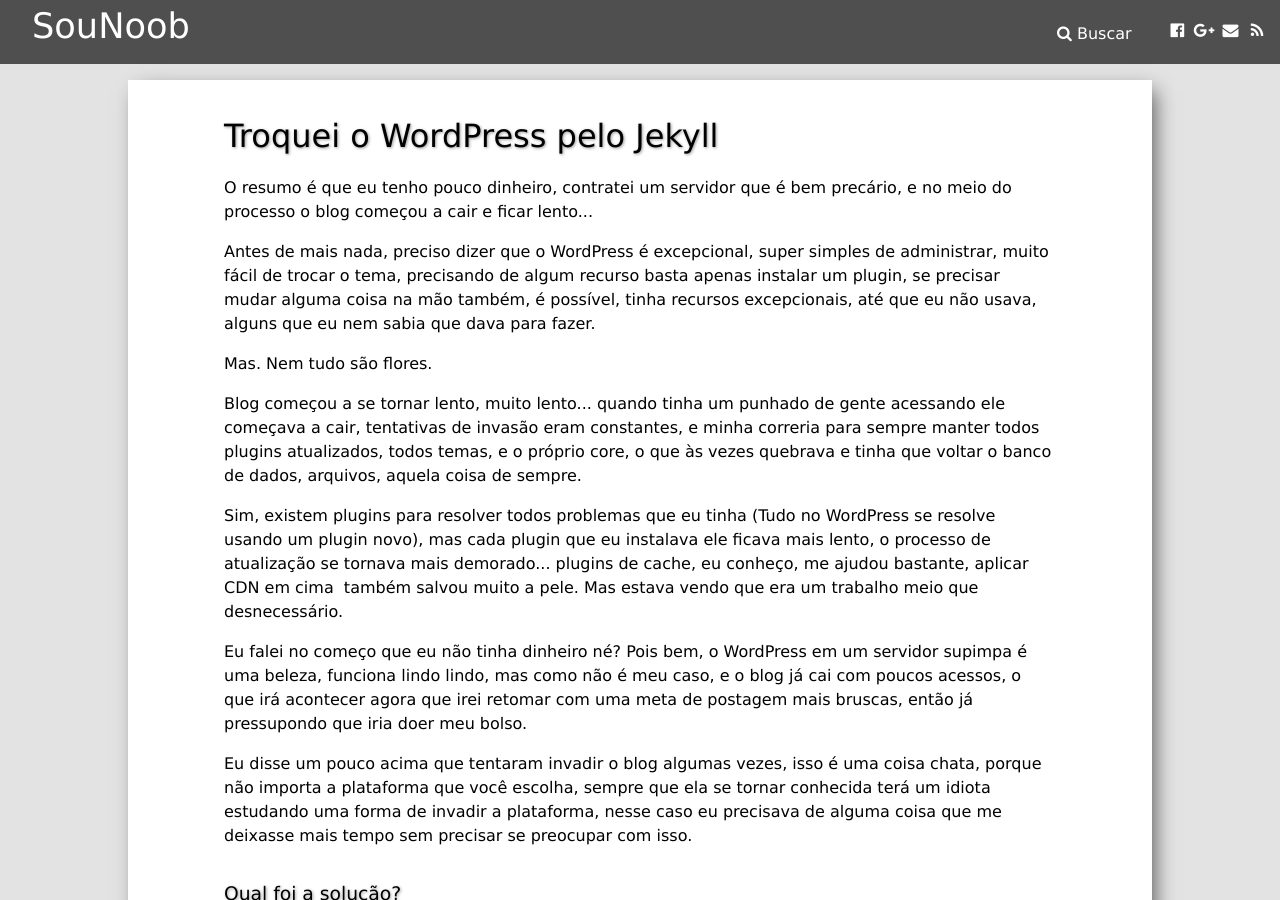
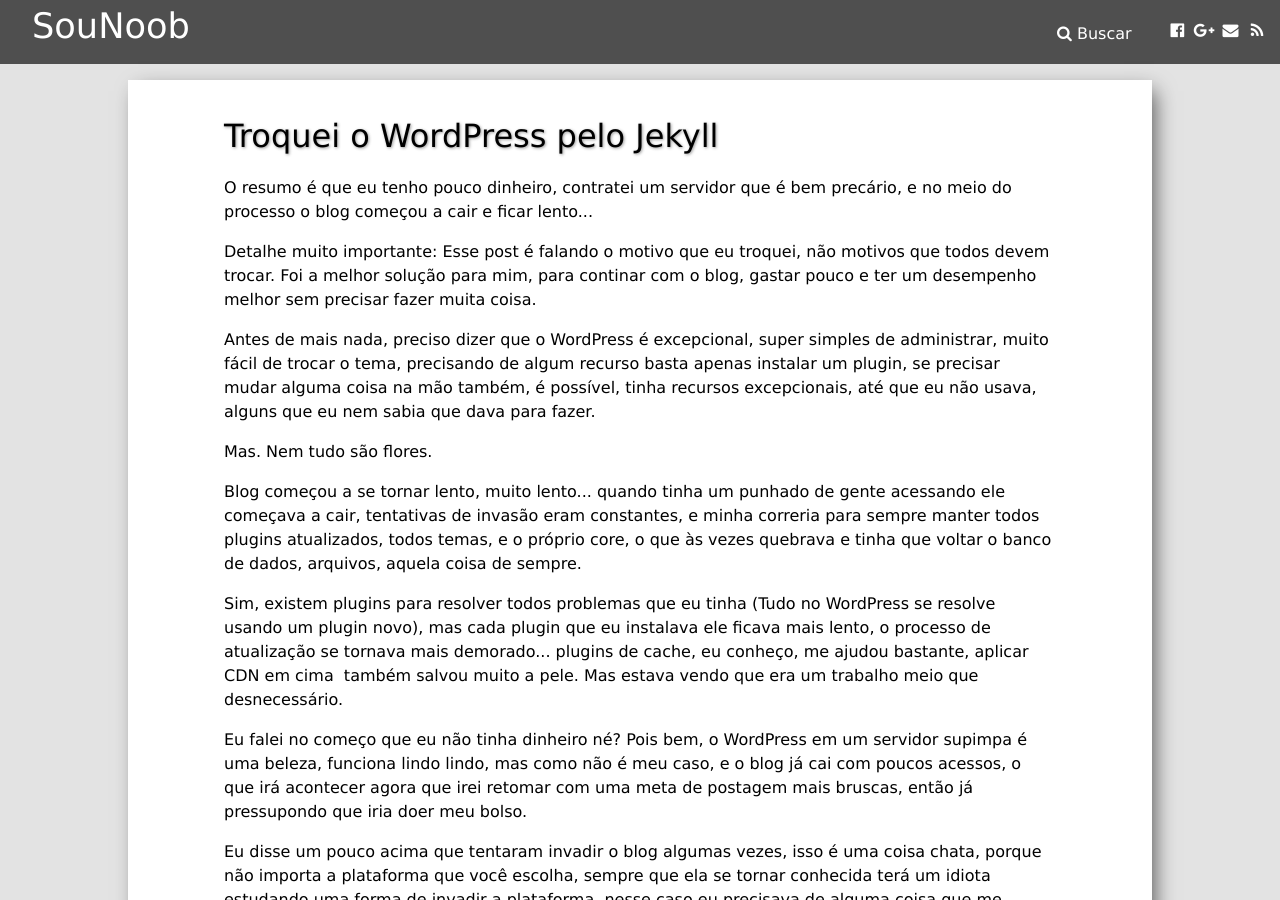
Before and after one commit to sounoob/sounoob.github.io, a Jekyll site: the page built from _posts/2017-01-01-troquei-o-wordpress-pelo-jekyll.html, in a window 1280 px wide and 900 px high. Built offline with Jekyll 4.4.1, drawn with Linux system fonts in a browser that asks for light colours; comment, search, counter and statistics services are not loaded.

Commit message:
Update 2017-01-01-troquei-o-wordpress-pelo-jekyll.html

```diff
--- a/_posts/2017-01-01-troquei-o-wordpress-pelo-jekyll.html
+++ b/_posts/2017-01-01-troquei-o-wordpress-pelo-jekyll.html
@@ -11,6 +11,7 @@
 
 <p>O resumo é que eu tenho pouco dinheiro, contratei um servidor que é bem precário, e no meio do processo o blog começou a cair e ficar lento... </p>
 <!--more-->
+<p>Detalhe muito importante: Esse post é falando o motivo que eu troquei, não motivos que todos devem trocar. Foi a melhor solução para mim, para continar com o blog, gastar pouco e ter um desempenho melhor sem precisar fazer muita coisa.</p>
 
 <p>Antes de mais nada, preciso dizer que o WordPress é excepcional, super simples de administrar, muito fácil de trocar o tema, precisando de algum recurso basta apenas instalar um plugin, se precisar mudar alguma coisa na mão também, é possível, tinha recursos excepcionais, até que eu não usava, alguns que eu nem sabia que dava para fazer.</p>
 <p>Mas. Nem tudo são flores.</p>
```
